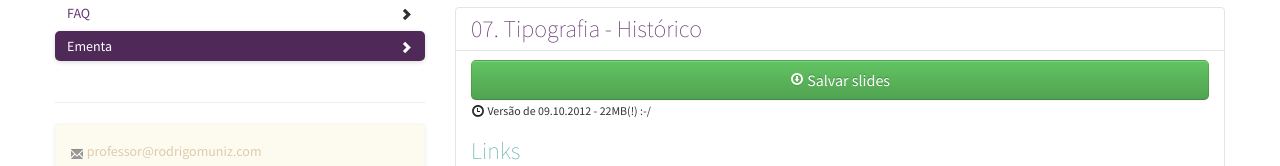
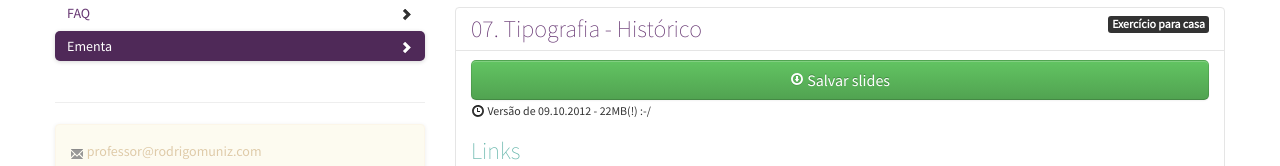
Before and after one commit to rodrigomuniz/ipv2012.2, a plain HTML site: page index.html in a window 1280 px wide. Shown: the part 253-419 px from the top of the page. Drawn offline with nearby package versions, Linux system fonts and the light colour scheme.

Commit message:
tag de exercicio

```diff
--- a/index.html
+++ b/index.html
@@ -75,6 +75,7 @@ Se falar mal do código desse site na aula leva -2 pontos :P
                     <h3>
                       <a class="accordion-toggle" data-toggle="collapse" data-parent="#accordionAulas" data-target="#aula-type">
                       07. Tipografia - Histórico
+                      <span class="label label-inverse pull-right">Exercício para casa</span>
                       </a>
                     </h3>
                   </div>
```
